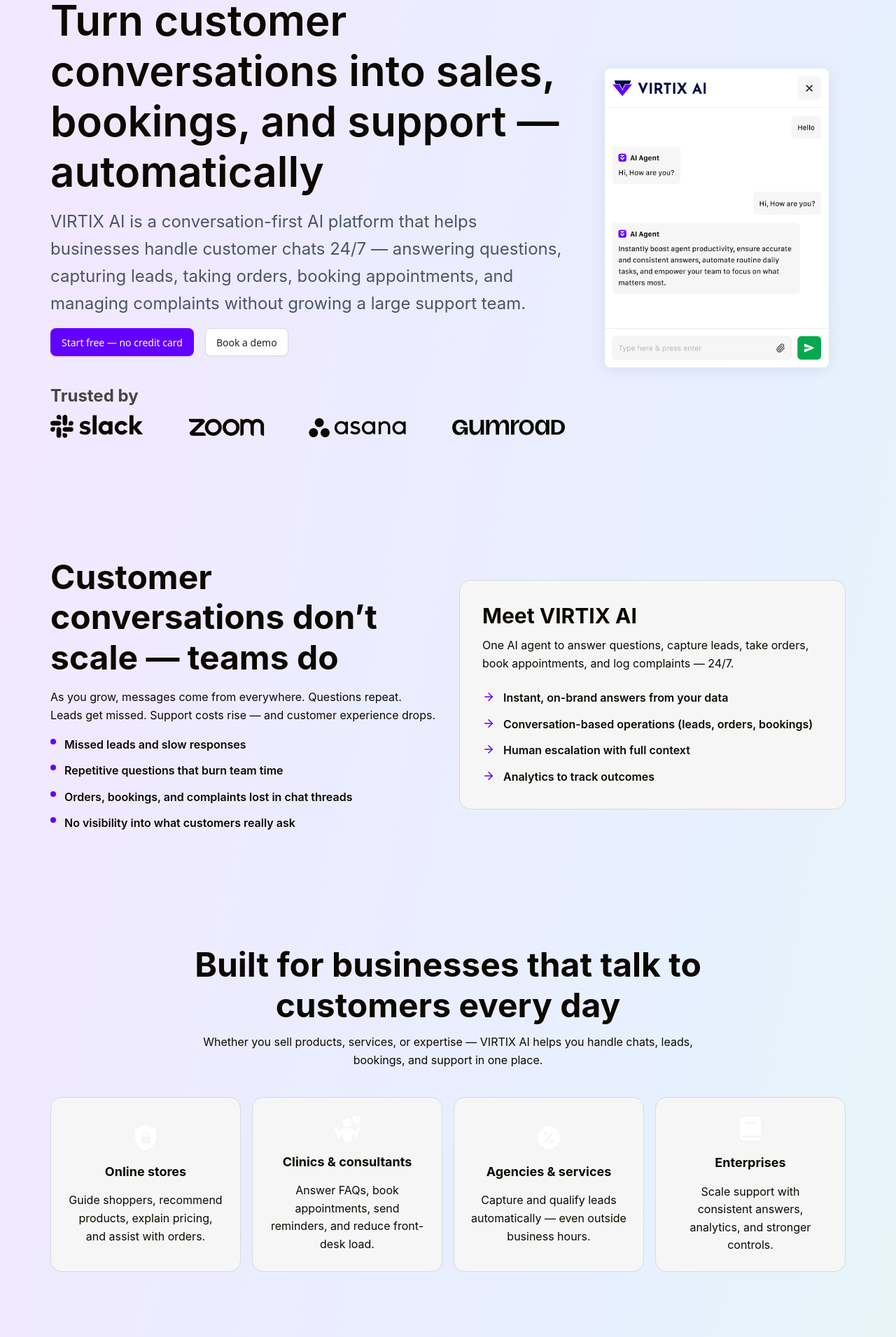
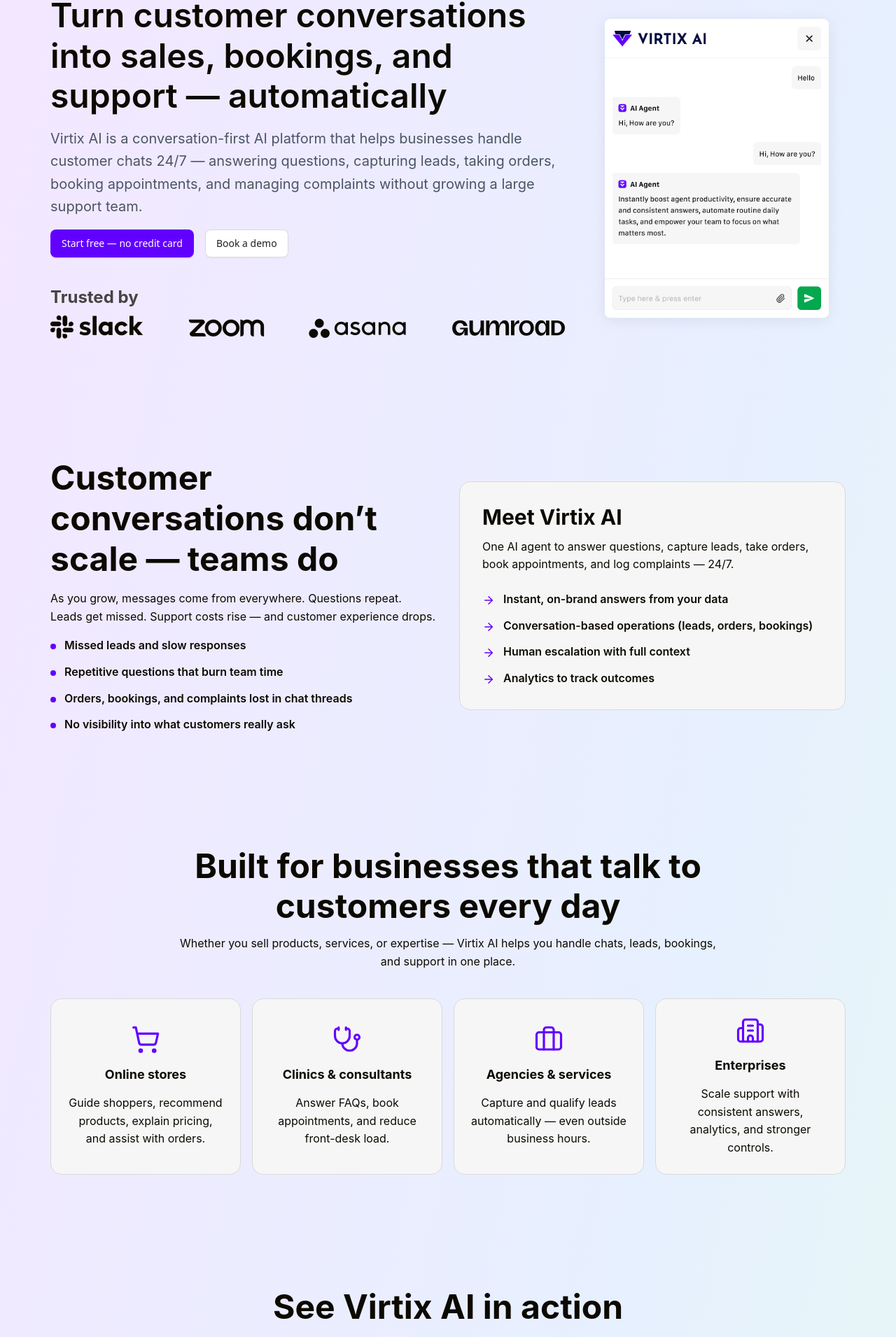
Before and after one commit to rzrokon/virtix-fe, a React (Vite) app: page / in a window 1280 px wide. Shown: the part 167-2078 px from the top of the page at 70% size. Built offline with nearby package versions, Linux system fonts and the light colour scheme; no server answers.

Commit message:
home page initial changes

```diff
--- a/src/App.css
+++ b/src/App.css
@@ -46,3 +46,7 @@
 .user-menu{
   padding-right: 0;
 }
+
+.for-whom-icon{
+  color: #6200ff;
+}
--- a/src/components/pages/home/BuildAgent.jsx
+++ b/src/components/pages/home/BuildAgent.jsx
@@ -1,56 +1,64 @@
-import { ConfigProvider, Steps } from 'antd';
+import { Bot, Database, Rocket } from 'lucide-react';
 
-const items = [
+const steps = [
   {
-    title: <span className="font-bold">Create agent</span>,
-    icon: <img src="/assets/images/Home/image-95.png" alt="" />,
-    description: (
-      <span className="text-white text-[10px]">
-        Set your agent’s name, tone, and purpose. Define how it represents your brand and interacts with users.
-      </span>
-    ),
+    title: 'Create agent',
+    icon: Bot,
+    description:
+      'Set your agent’s name, tone, and purpose. Define how it represents your brand and interacts with users.',
   },
   {
-    title: <span className="font-bold">Connect your data</span>,
-    icon: <img src="/assets/images/Home/image-96.png" alt="" />,
-    description: (
-      <span className="text-white text-[10px]">
-        Upload docs, add site links, and connect product/service info so answers stay accurate, consistent, and on-brand.
-      </span>
-    ),
+    title: 'Connect your data',
+    icon: Database,
+    description:
+      'Upload docs, add site links, and connect product/service info so answers stay accurate, consistent, and on-brand.',
   },
   {
-    title: <span className="font-bold">Embed & launch</span>,
-    icon: <img src="/assets/images/Home/image-97.png" alt="" />,
-    description: (
-      <span className="text-white text-[10px]">
-        Copy the widget code and add it to your site. Go live and let your agent start engaging users instantly.
-      </span>
-    ),
+    title: 'Embed & launch',
+    icon: Rocket,
+    description:
+      'Copy the widget code and add it to your site. Go live and let your agent start engaging users instantly.',
   },
 ];
 
 export default function BuildAgent() {
   return (
-    <div className="flex flex-col items-center gap-10 bg-[#000B41] py-20">
-      <div>
-        <h2 className="text-4xl font-bold text-white">Build an AI agent in 3 steps</h2>
-        <p className="text-white text-center">No code required — connect, customize, and go live.</p>
+    <section className="py-20 bg-[#000B41]">
+      <div className="container flex flex-col gap-12">
+        <div className="flex flex-col lg:flex-row lg:items-end lg:justify-between gap-6">
+          <div className="space-y-3">
+            <p className="text-xs uppercase tracking-[0.3em] text-white/60 font-semibold">Fast track</p>
+            <h2 className="text-4xl md:text-5xl font-bold text-white">Build an AI agent in 3 steps</h2>
+          </div>
+          <p className="text-white/80 max-w-xl">
+            No code required — connect, customize, and go live. Each step is designed to get you from idea to launch in minutes.
+          </p>
+        </div>
+
+        <div className="grid gap-6 md:grid-cols-3">
+          {steps.map((step, index) => {
+            const Icon = step.icon;
+            return (
+              <div
+                key={step.title}
+                className="relative rounded-3xl border border-white/10 bg-white/5 p-6 backdrop-blur"
+              >
+                <div className="flex items-center justify-between">
+                  <div className="h-12 w-12 rounded-2xl bg-white/10 flex items-center justify-center text-white">
+                    <Icon size={26} strokeWidth={1.6} />
+                  </div>
+                  <span className="text-sm tracking-[0.3em] text-white/60 font-semibold">
+                    0{index + 1}
+                  </span>
+                </div>
+                <h3 className="mt-5 text-xl font-semibold text-white">{step.title}</h3>
+                <p className="mt-3 text-sm leading-relaxed text-white/75">{step.description}</p>
+                <div className="mt-6 h-[2px] w-12 rounded-full bg-gradient-to-r from-white/70 to-white/10" />
+              </div>
+            );
+          })}
+        </div>
       </div>
-
-      <div className="w-5xl text-white">
-        <ConfigProvider
-          theme={{
-            token: {
-              colorPrimary: '#fff',
-              colorInfo: '#0ea5e9',
-              colorText: '#fff',
-            },
-          }}
-        >
-          <Steps current={3} percent={60} labelPlacement="vertical" items={items} />
-        </ConfigProvider>
-      </div>
-    </div>
+    </section>
   );
 }
--- a/src/components/pages/home/ExploreAgents.jsx
+++ b/src/components/pages/home/ExploreAgents.jsx
@@ -1,25 +1,27 @@
+import { Briefcase, Building2, ShoppingCart, Stethoscope } from 'lucide-react';
+
 const ExploreAgents = () => {
   // Repositioned as “Who it's for” to help visitors self-identify fast.
   const segments = [
     {
       title: "Online stores",
       description: "Guide shoppers, recommend products, explain pricing, and assist with orders.",
-      icon: "/assets/images/Home/image-50.png"
+      icon: ShoppingCart
     },
     {
       title: "Clinics & consultants",
-      description: "Answer FAQs, book appointments, send reminders, and reduce front-desk load.",
-      icon: "/assets/images/Home/image-53.png"
+      description: "Answer FAQs, book appointments, and reduce front-desk load.",
+      icon: Stethoscope
     },
     {
       title: "Agencies & services",
       description: "Capture and qualify leads automatically — even outside business hours.",
-      icon: "/assets/images/Home/image-56.png"
+      icon: Briefcase
     },
     {
       title: "Enterprises",
       description: "Scale support with consistent answers, analytics, and stronger controls.",
-      icon: "/assets/images/Home/image-57.png"
+      icon: Building2
     },
   ];
 
@@ -31,7 +33,7 @@
             Built for businesses that talk to customers every day
           </h2>
           <p className="font-normal text-base leading-[160%] text-[#0C0900]">
-            Whether you sell products, services, or expertise — VIRTIX AI helps you handle chats, leads, bookings, and support in one place.
+            Whether you sell products, services, or expertise — Virtix AI helps you handle chats, leads, bookings, and support in one place.
           </p>
         </div>
 
@@ -41,8 +43,8 @@
               key={index}
               className="bg-[#f6f6f6] border border-[#D9D9D9] rounded-2xl p-6 flex flex-col items-center justify-center gap-4"
             >
-              <div className="agent-icon">
-                <img src={seg.icon} alt={seg.title} width={40} height={40} />
+              <div className="for-whom-icon" aria-hidden="true">
+                <seg.icon size={42} strokeWidth={1.8} />
               </div>
               <h3 className="text-lg leading-[140%] text-center text-[#0C0900] font-bold">{seg.title}</h3>
               <p className="agent-description font-normal text-base leading-[160%] text-center text-[#0C0900]">
--- a/src/components/pages/home/ExplorePublic.jsx
+++ b/src/components/pages/home/ExplorePublic.jsx
@@ -5,7 +5,7 @@
   const agents = [
     {
       title: "eCommerce Sales Assistant",
-      description: "Recommends products, answers pricing questions, and helps shoppers decide faster.",
+      description: "Recommends products, answers pricing questions and take orders.",
       icon: "/assets/images/Home/user-1.png",
       backgroundColor: "#E7D7FF"
     },
@@ -27,9 +27,9 @@
     <section className="explore-agents py-20">
       <div className="container flex flex-col items-center justify-center gap-8">
         <div className="max-w-3xl text-center space-y-3">
-          <h2 className="text-5xl leading-[120%] text-[#0C0900] font-bold">See VIRTIX AI in action</h2>
+          <h2 className="text-5xl leading-[120%] text-[#0C0900] font-bold">See Virtix AI in action</h2>
           <p className="font-normal text-base leading-[160%] text-[#0C0900]">
-            Try live demo agents to experience how VIRTIX AI talks, understands your customers, and drives outcomes.
+            Try live demo agents to experience how Virtix AI talks, understands your customers, and drives outcomes.
           </p>
         </div>
 
--- a/src/components/pages/home/Hero.jsx
+++ b/src/components/pages/home/Hero.jsx
@@ -6,12 +6,12 @@
       <div className="container ">
         <div className="flex flex-col md:flex-row items-center justify-between gap-8">
           <div className="flex-2 space-y-4">
-            <h1 className="text-6xl leading-[120%] text-[#0C0900] font-semibold">
+            <h1 className="text-5xl leading-[120%] text-[#0C0900] font-semibold">
               Turn customer conversations into sales, bookings, and support — automatically
             </h1>
 
-            <p className="font-normal text-2xl leading-relaxed text-gray-600">
-              VIRTIX AI is a conversation-first AI platform that helps businesses handle customer chats 24/7 — answering
+            <p className="font-normal text-xl leading-relaxed text-gray-600">
+              Virtix AI is a conversation-first AI platform that helps businesses handle customer chats 24/7 — answering
               questions, capturing leads, taking orders, booking appointments, and managing complaints without growing a
               large support team.
             </p>
--- a/src/components/pages/home/ProblemSolution.jsx
+++ b/src/components/pages/home/ProblemSolution.jsx
@@ -23,7 +23,7 @@
                 'No visibility into what customers really ask'
               ].map((item) => (
                 <div key={item} className="flex items-start gap-3">
-                  <span className="mt-1 h-2 w-2 rounded-full bg-[#6200FF]" />
+                  <span className="mt-2.5 h-2 w-2 rounded-full bg-[#6200FF]" />
                   <span className="text-[#0C0900] font-semibold leading-[160%]">{item}</span>
                 </div>
               ))}
@@ -31,7 +31,7 @@
           </div>
 
           <div className="bg-[#F6F6F6] border border-[#D9D9D9] rounded-2xl p-8">
-            <h3 className="text-3xl leading-[120%] text-[#0C0900] font-bold">Meet VIRTIX AI</h3>
+            <h3 className="text-3xl leading-[120%] text-[#0C0900] font-bold">Meet Virtix AI</h3>
 
             <p className="mt-3 text-base leading-[160%] text-[#0C0900]">
               One AI agent to answer questions, capture leads, take orders, book appointments, and log complaints — 24/7.
@@ -45,7 +45,7 @@
                 'Analytics to track outcomes'
               ].map((item) => (
                 <div key={item} className="flex items-start gap-3">
-                  <ArrowRight size={18} className="mt-0.5 text-[#6200FF]" />
+                  <ArrowRight size={18} className="mt-1.25 text-[#6200FF]" />
                   <span className="text-[#0C0900] font-semibold leading-[160%]">{item}</span>
                 </div>
               ))}
```
